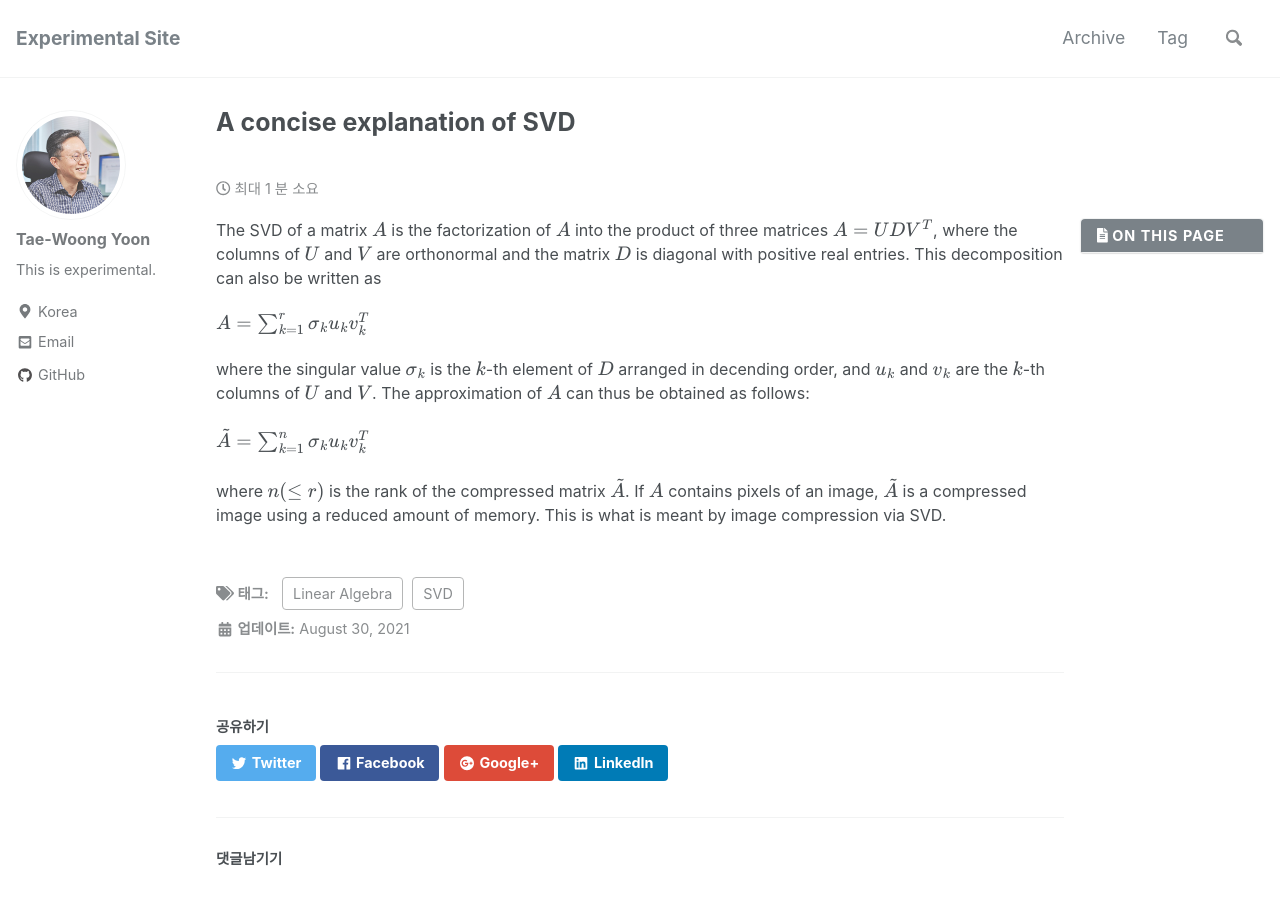
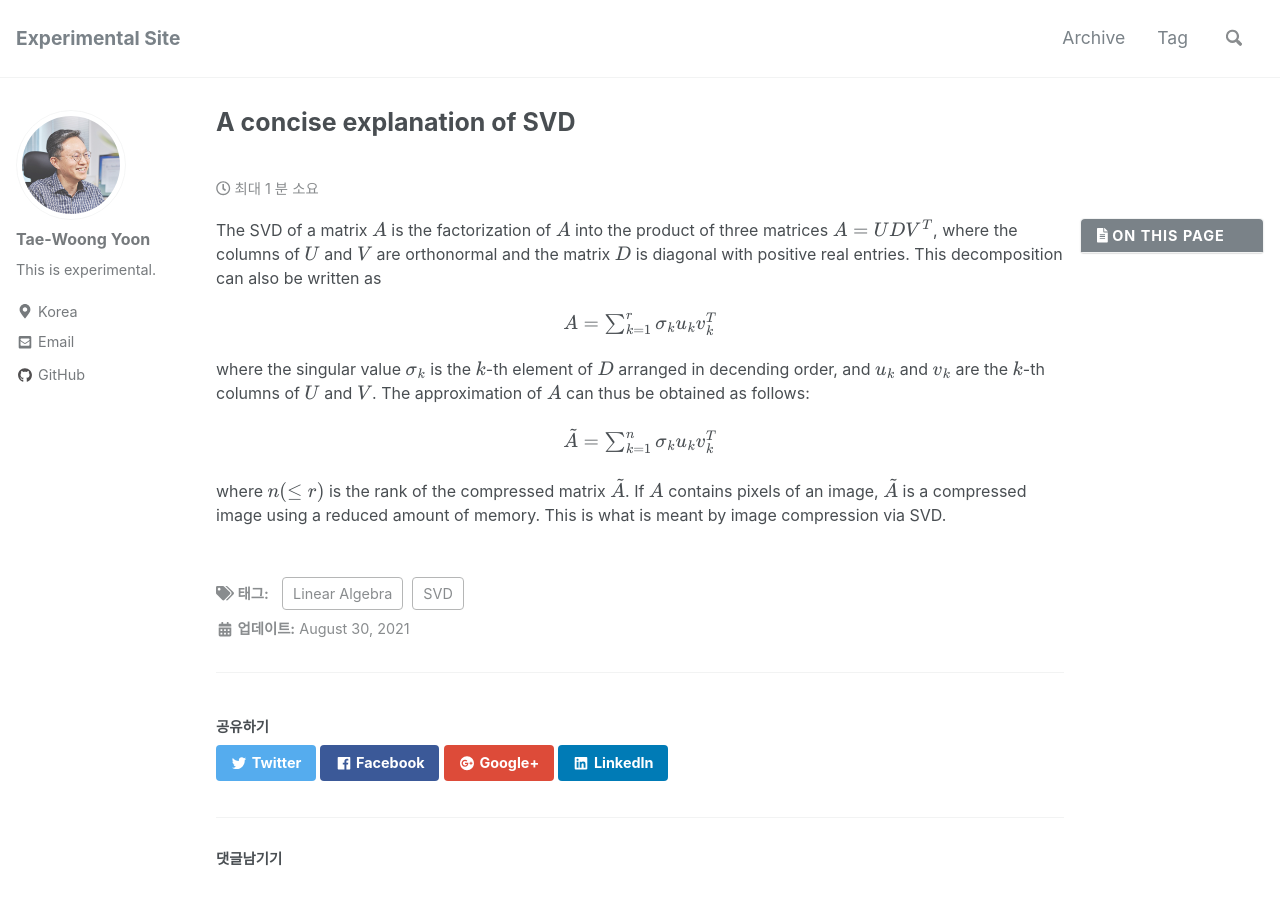
Before and after one commit to twy80/mkkim85.github.io, a Jekyll site: the page built from _posts/2021-08-30-svd.md, in a window 1280 px wide and 900 px high. Built offline with Jekyll 4.4.1, drawn with Linux system fonts in a browser that asks for light colours; nearby versions of some CDN libraries; formulas are drawn with MathJax 3; comment, search, counter and statistics services are not loaded.

Commit message:
Update 2021-08-30-svd.md

```diff
--- a/_posts/2021-08-30-svd.md
+++ b/_posts/2021-08-30-svd.md
@@ -10,16 +10,14 @@ The SVD of a matrix $A$ is the factorization of $A$ into the product of three ma
 where the columns of $U$ and $V$ are orthonormal and the matrix $D$ is diagonal with positive real entries.
 This decomposition can also be written as
 
-
 $A = \sum_{k=1}^{r} \sigma_k u_k v_k^T$
-
+{: .text-center }
 
 where the singular value $\sigma_k$ is the $k$-th element of $D$ arranged in decending order, and
 $u_k$ and $v_k$ are the $k$-th columns of $U$ and $V$. The approximation of $A$ can thus be obtained as follows:
 
-
 $\tilde{A} = \sum_{k=1}^{n} \sigma_k u_k v_k^T$
-
+{: .text-center }
 
 where $n (\le r)$ is the rank of the compressed matrix $\tilde{A}$. If $A$ contains pixels of an image,
 $\tilde{A}$ is a compressed image using a reduced amount of memory. This is what is meant by image
```
